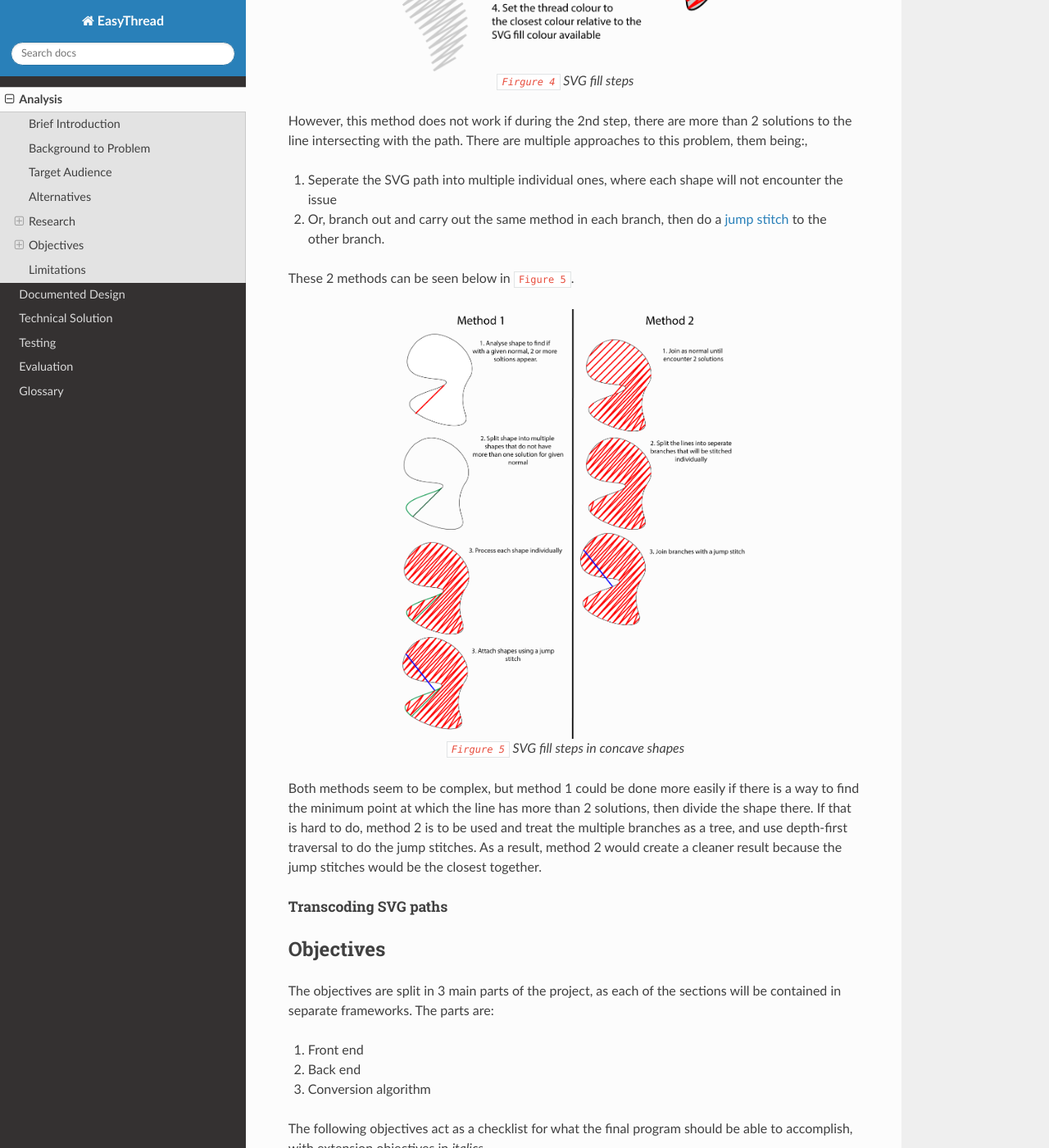
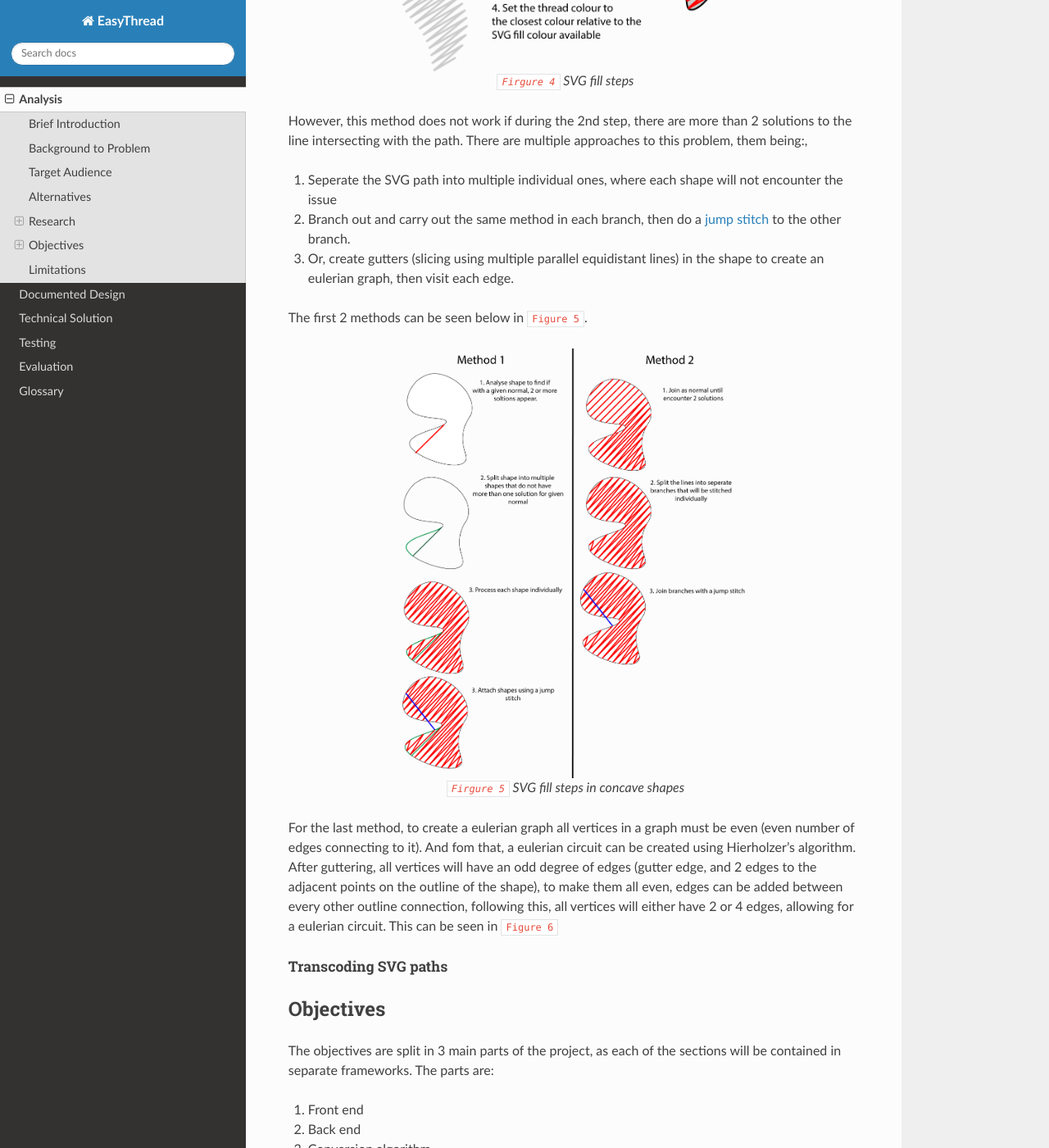
Before and after one commit to Tudor0404/easythread, a Sphinx documentation site: the page built from docs/pages/analysis.rst, in a window 1280 px wide and 1400 px high, scrolled down 8698 px. Shown: the whole window at 82% size. Built offline with Sphinx 7.4.7 and the Read the Docs theme 2.0.0, drawn with Linux system fonts in a browser that asks for light colours.

Commit message:
documentation and commenting

```diff
--- a/docs/pages/analysis.rst
+++ b/docs/pages/analysis.rst
@@ -248,9 +248,10 @@ Blocks of :term:`stitches<Stitch>` are more or less aligned to the normal at whi
 However, this method does not work if during the 2nd step, there are more than 2 solutions to the line intersecting with the path. There are multiple approaches to this problem, them being:,
 
 #.  Seperate the SVG path into multiple individual ones, where each shape will not encounter the issue
-#.  Or, branch out and carry out the same method in each branch, then do a :term:`jump stitch<Jump stitch>` to the other branch.
+#.  Branch out and carry out the same method in each branch, then do a :term:`jump stitch<Jump stitch>` to the other branch.
+#.  Or, create gutters (slicing using multiple parallel equidistant lines) in the shape to create an eulerian graph, then visit each edge.
 
-These 2 methods can be seen below in ``Figure 5``.
+The first 2 methods can be seen below in ``Figure 5``.
 
 .. figure:: /_static/images/complex-fill-diagram.png
     :alt: complex fill diagram
@@ -259,7 +260,11 @@ These 2 methods can be seen below in ``Figure 5``.
 
     ``Firgure 5`` SVG fill steps in concave shapes
 
-Both methods seem to be complex, but method 1 could be done more easily if there is a way to find the minimum point at which the line has more than 2 solutions, then divide the shape there. If that is hard to do, method 2 is to be used and treat the multiple branches as a tree, and use depth-first traversal to do the jump stitches. As a result, method 2 would create a cleaner result because the jump stitches would be the closest together.
+For the last method, to create a :term:`eulerian graph<Eulerian graph>` all vertices in a graph must be even (even number of edges connecting to it). And fom that, a :term:`eulerian circuit<Eulerian circuit>` can be created using Hierholzer's algorithm. After guttering, all vertices will have an odd degree of edges (gutter edge, and 2 edges to the adjacent points on the outline of the shape), to make them all even, edges can be added between every other outline connection, following this, all vertices will either have 2 or 4 edges, allowing for a eulerian circuit. This can be seen in ``Figure 6``
+
+.. todo add graph
+
+.. Both methods seem to be complex, but method 1 could be done more easily if there is a way to find the minimum point at which the line has more than 2 solutions, then divide the shape there. If that is hard to do, method 2 is to be used and treat the multiple branches as a tree, and use depth-first traversal to do the jump stitches. As a result, method 2 would create a cleaner result because the jump stitches would be the closest together.
 
 Transcoding SVG paths
 ---------------------
```
